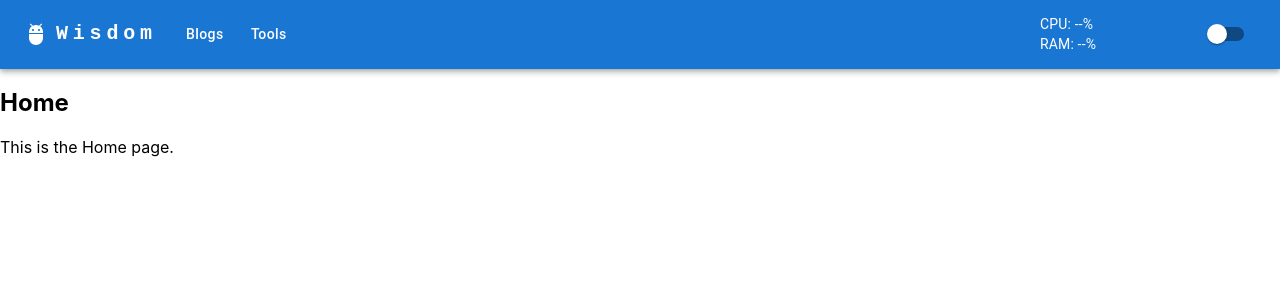
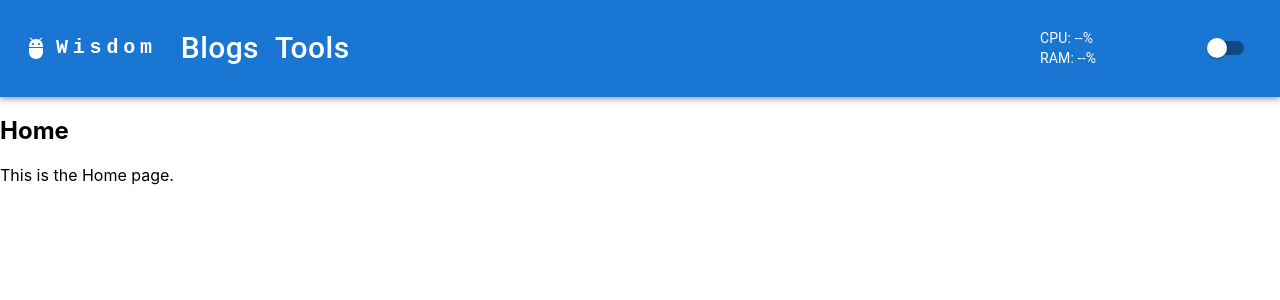
Before and after one commit to 24ERIC/Wisdom, a React (Create React App) app: page / in a window 1280 px wide. Shown: the top 300 px of the page. Built offline with nearby package versions, Linux system fonts and the light colour scheme.

Commit message:
bigger header blog tools text size

```diff
--- a/src/components/Header/Header.js
+++ b/src/components/Header/Header.js
@@ -59,10 +59,10 @@ export default function Header() {
                     </Link>
                     <Box sx={{ flexGrow: 1, display: { xs: 'none', md: 'flex' } }}>
                         <Button onClick={handleCloseNavMenu} sx={{ my: 2, color: 'white', display: 'block', textTransform: 'none' }}>
-                            <Link href="/blogs" style={{ color: 'white' }}>Blogs</Link>
+                            <Link href="/blogs" style={{ color: 'white', fontSize: '30px' }}>Blogs</Link>
                         </Button>
                         <Button onClick={handleCloseNavMenu} sx={{ my: 2, color: 'white', display: 'block', textTransform: 'none' }}>
-                            <Link href="/tools" style={{ color: 'white' }}>Tools</Link>
+                            <Link href="/tools" style={{ color: 'white', fontSize: '30px' }}>Tools</Link>
                         </Button>
                     </Box>
                     <Box sx={{ flexGrow: 0 }}>
```
